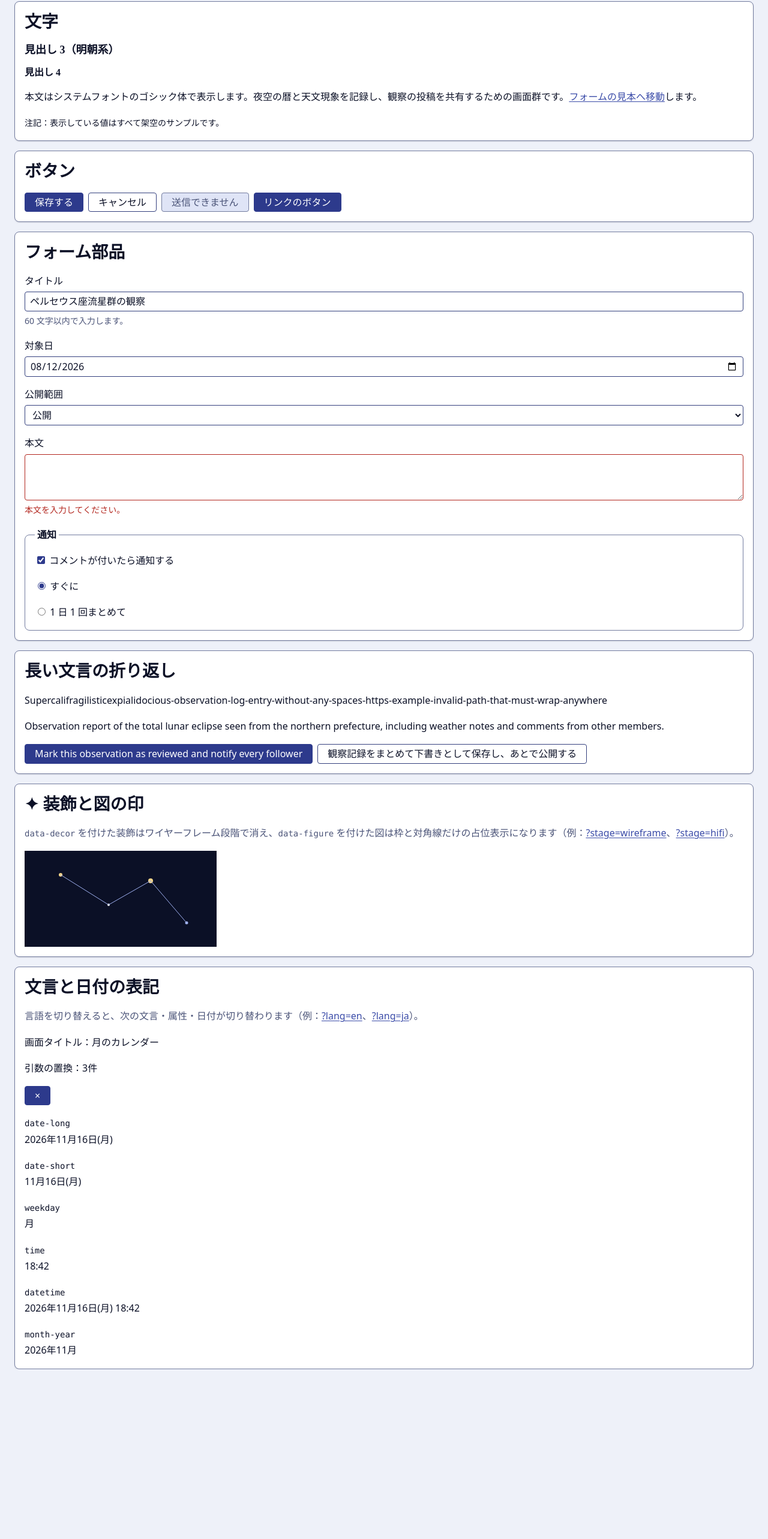
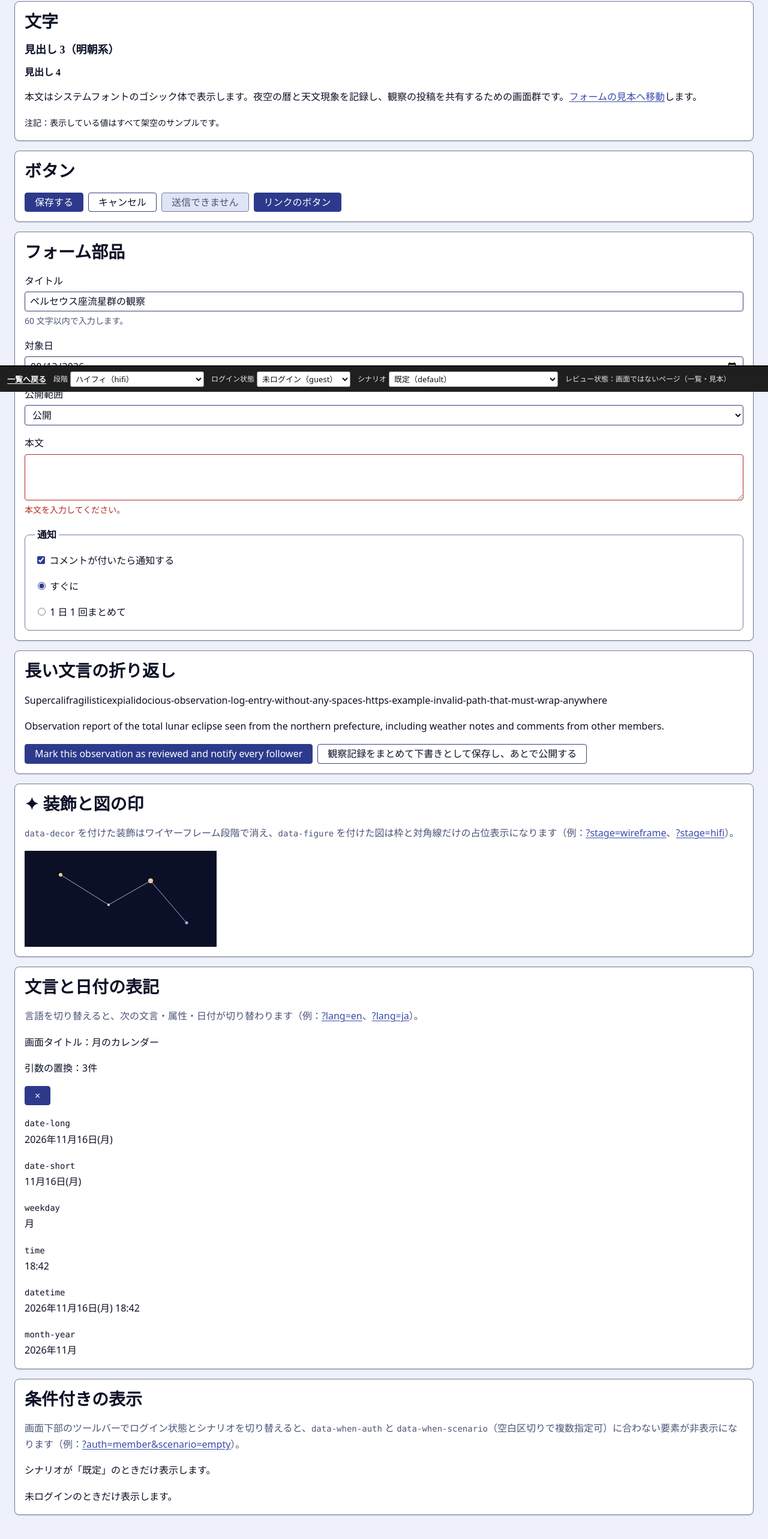
Before and after one commit to t-totsuka/menehune, a website: page mockups/components.html in a window 1280 px wide. Shown: the part 147-2712 px from the top of the page at 60% size. Before the commit the page ends 2429 px from the top, so only its background shows below. Drawn offline with Linux system fonts and the light colour scheme.

Commit message:
feat(ui-mockups): レビューシェルを作る (1.8)
Co-Authored-By: Claude Opus 5.5 <noreply@anthropic.com>

```diff
--- /dev/null
+++ b/mockups/assets/css/review.css
@@ -0,0 +1,153 @@
+/*
+ * Review shell styles (ReviewShell). Review chrome only: the toolbar fixed to the bottom of the
+ * viewport and its banners. Loaded last on every page; product CSS never references this file.
+ *
+ * Rules for this file:
+ *   - Never use product tokens (var(--color-*), var(--space-*), ...). Values here are literals,
+ *     so the review UI stays separate from the product look and does not follow the theme.
+ *   - The toolbar itself is grayscale, so it looks the same on the hifi and wireframe stages.
+ *   - Everything is scoped to .mk-review / .mk-review-spacer, except the [hidden] rule for the
+ *     conditional-display convention below.
+ */
+
+/* Conditional display (data-when-auth / data-when-scenario): `hidden` must win over any
+   product display rule such as .l-cluster { display: flex }. */
+[data-when-auth][hidden],
+[data-when-scenario][hidden] {
+  display: none !important;
+}
+
+/* In-flow spacer whose height the shell keeps equal to the fixed toolbar. */
+.mk-review-spacer {
+  display: block;
+  margin: 0;
+  padding: 0;
+}
+
+.mk-review {
+  position: fixed;
+  inset-inline: 0;
+  bottom: 0;
+  z-index: 2147483000;
+  display: block;
+  margin: 0;
+  padding: 0;
+  box-shadow: none;
+  background-image: none;
+  font-family: system-ui, -apple-system, "Segoe UI", "Hiragino Sans", "Yu Gothic UI", "Meiryo", sans-serif;
+  font-size: 13px;
+  font-weight: 400;
+  line-height: 1.4;
+  letter-spacing: normal;
+  color: #ffffff;
+  text-align: start;
+  overflow-wrap: anywhere;
+}
+
+.mk-review *,
+.mk-review *::before,
+.mk-review *::after {
+  box-sizing: border-box;
+  min-width: 0;
+  box-shadow: none;
+  text-shadow: none;
+}
+
+.mk-review[hidden],
+.mk-review [hidden] {
+  display: none !important;
+}
+
+/* ---- Banners ---- */
+.mk-review .mk-review__banner {
+  margin: 0;
+  padding: 6px 12px;
+  border-top: 2px solid #000000;
+  font-size: 13px;
+  font-weight: 700;
+}
+
+.mk-review .mk-review__banner--provisional {
+  background-color: #fff1b8;
+  color: #3d2f00;
+  border-top-color: #8a6a00;
+}
+
+.mk-review .mk-review__banner--warning {
+  background-color: #ffe0e0;
+  color: #5c0000;
+  border-top-color: #b00020;
+}
+
+/* ---- Toolbar ---- */
+.mk-review .mk-review__bar {
+  display: flex;
+  flex-wrap: wrap;
+  align-items: center;
+  gap: 6px 12px;
+  margin: 0;
+  padding: 8px 12px;
+  background-color: #1f1f1f;
+  color: #ffffff;
+  border-top: 2px solid #000000;
+}
+
+.mk-review .mk-review__back,
+.mk-review .mk-review__back:hover {
+  color: #ffffff;
+  text-decoration: underline;
+  text-decoration-color: #ffffff;
+  font-weight: 700;
+  white-space: nowrap;
+}
+
+.mk-review .mk-review__field {
+  display: flex;
+  flex-wrap: wrap;
+  align-items: center;
+  gap: 4px;
+  max-width: 100%;
+}
+
+.mk-review label {
+  margin: 0;
+  color: #e6e6e6;
+  font-size: 12px;
+  font-weight: 400;
+}
+
+.mk-review select {
+  max-width: 100%;
+  margin: 0;
+  padding: 2px 4px;
+  border: 1px solid #8c8c8c;
+  border-radius: 3px;
+  background-color: #ffffff;
+  color: #111111;
+  font: inherit;
+  line-height: 1.3;
+  accent-color: auto;
+}
+
+.mk-review .mk-review__status {
+  margin: 0;
+  color: #e6e6e6;
+  font-size: 12px;
+}
+
+/* Keyboard focus: literal colors visible on the dark bar (the product focus token is not used). */
+.mk-review :focus-visible {
+  outline: 2px solid #ffffff;
+  outline-offset: 2px;
+}
+
+.mk-review select:focus-visible {
+  outline-color: #ffffff;
+}
+
+@media print {
+  .mk-review,
+  .mk-review-spacer {
+    display: none !important;
+  }
+}
--- /dev/null
+++ b/mockups/assets/js/review-shell.js
@@ -0,0 +1,217 @@
+// ReviewShell: review-only UI kept apart from the product UI (styled only by review.css).
+//
+// - A toolbar fixed to the bottom of the viewport (role="region" + aria-label) with a link back
+//   to index.html (2.3), the stage / auth / scenario switches and the current review status.
+// - Banners: "未確定" on the hifi stage when the screen's wireframe is not approved (1.3), and a
+//   warning for URL parameters that are not allowed (MockState warnings).
+// - Conditional display (3.3, 3.4, 3.5): elements with [data-when-auth] / [data-when-scenario]
+//   (space-separated lists) get `hidden` unless the current auth / scenario is in the list.
+//
+// Every switch goes through MockState.update(). On a catalog page (no data-screen-id) the
+// switches list every AuthState and ScenarioId, matching what MockState accepts there.
+// Review chrome is not product UI, so its copy is fixed Japanese (no dictionary keys).
+//
+// Preconditions: data/screens.js and assets/js/mock-state.js are loaded first; this script is
+// the last one in <body>. mount() runs once on DOMContentLoaded.
+(function () {
+  // The back link is resolved against this script's URL (assets/js/ -> mockups/index.html), so
+  // it works from screens/, the catalog pages at the root and test fixtures alike.
+  const scriptEl = document.currentScript;
+  const scriptSrc = scriptEl instanceof HTMLScriptElement ? scriptEl.src : '';
+
+  /** @returns {string} */
+  const indexHref = () => {
+    try {
+      return new URL('../../index.html', scriptSrc || window.location.href).href;
+    } catch {
+      return 'index.html';
+    }
+  };
+
+  /** @type {readonly StageId[]} */
+  const STAGES = ['wireframe', 'hifi'];
+  /** @type {readonly AuthState[]} */
+  const AUTH_STATES = ['guest', 'member', 'admin'];
+  /** @type {readonly ScenarioId[]} */
+  const SCENARIOS = [
+    'default', 'empty', 'fetch-error', 'validation-error',
+    'private-blocked', 'hidden-own', 'hidden-other',
+    'deleted-comment', 'no-location', 'weather-failed', 'provisional-holiday',
+  ];
+
+  /** @type {Readonly<Record<StageId, string>>} */
+  const STAGE_LABELS = { wireframe: 'ワイヤーフレーム', hifi: 'ハイフィ' };
+  /** @type {Readonly<Record<AuthState, string>>} */
+  const AUTH_LABELS = { guest: '未ログイン', member: '会員', admin: '管理者' };
+  /** @type {Readonly<Record<ScenarioId, string>>} */
+  const SCENARIO_LABELS = {
+    'default': '既定',
+    'empty': '空状態',
+    'fetch-error': '取得失敗',
+    'validation-error': '入力エラー',
+    'private-blocked': '非公開で閲覧不可',
+    'hidden-own': '非表示（本人）',
+    'hidden-other': '非表示（他人）',
+    'deleted-comment': '削除されたコメント',
+    'no-location': '位置情報なし',
+    'weather-failed': '天気の取得失敗',
+    'provisional-holiday': '暫定の祝日',
+  };
+  /** @type {Readonly<Record<ReviewStatus, string>>} */
+  const STATUS_LABELS = {
+    'draft': '下書き',
+    'in-review': 'レビュー中',
+    'changes-requested': '修正依頼',
+    'approved': '承認済み',
+  };
+
+  /** @param {MockStateSnapshot} s @returns {ScreenEntry | undefined} */
+  const entryOf = (s) => {
+    const registry = Array.isArray(window.MockScreens) ? window.MockScreens : [];
+    return s.screenId === undefined ? undefined : registry.find((e) => e.id === s.screenId);
+  };
+
+  /**
+   * @template {keyof HTMLElementTagNameMap} K
+   * @param {K} tag
+   * @param {Record<string, string>} [attrs]
+   * @param {string} [text]
+   * @returns {HTMLElementTagNameMap[K]}
+   */
+  const el = (tag, attrs, text) => {
+    const node = document.createElement(tag);
+    if (attrs) for (const [k, v] of Object.entries(attrs)) node.setAttribute(k, v);
+    if (text !== undefined) node.textContent = text;
+    return node;
+  };
+
+  /**
+   * @param {HTMLSelectElement} select
+   * @param {readonly string[]} values
+   * @param {Readonly<Record<string, string>>} labels
+   * @param {string} current
+   */
+  const fillOptions = (select, values, labels, current) => {
+    const same = select.options.length === values.length
+      && values.every((v, i) => select.options[i]?.value === v);
+    if (!same) {
+      select.replaceChildren(...values.map((v) => el('option', { value: v }, `${labels[v] ?? v}（${v}）`)));
+    }
+    select.value = current;
+  };
+
+  /** @param {Element} node @param {string} attr @param {string} value */
+  const matches = (node, attr, value) => {
+    const raw = node.getAttribute(attr);
+    if (raw === null) return true;
+    return raw.split(/\s+/).filter((t) => t !== '').includes(value);
+  };
+
+  /**
+   * @typedef {object} ShellParts
+   * @property {HTMLElement} root
+   * @property {HTMLElement} provisional
+   * @property {HTMLElement} warnings
+   * @property {HTMLSelectElement} stage
+   * @property {HTMLSelectElement} auth
+   * @property {HTMLSelectElement} scenario
+   * @property {HTMLElement} status
+   */
+  /** @type {ShellParts | null} */
+  let parts = null;
+
+  /** @param {string} labelText @param {'stage' | 'auth' | 'scenario'} field */
+  const switcher = (labelText, field) => {
+    const id = `mk-review-${field}`;
+    const wrap = el('div', { class: 'mk-review__field' });
+    const label = el('label', { for: id }, labelText);
+    const select = el('select', { id, 'data-review-control': field });
+    select.addEventListener('change', () => {
+      window.MockState.update({ [field]: select.value });
+    });
+    wrap.append(label, select);
+    return { wrap, select };
+  };
+
+  /** @returns {ShellParts} */
+  const build = () => {
+    const root = el('div', { class: 'mk-review', 'data-review-shell': '', role: 'region', 'aria-label': 'レビュー用ツールバー', lang: 'ja' });
+
+    const provisional = el('div', { class: 'mk-review__banner mk-review__banner--provisional', 'data-review-banner': 'provisional', role: 'status' });
+    provisional.hidden = true;
+    const warnings = el('div', { class: 'mk-review__banner mk-review__banner--warning', 'data-review-banner': 'warnings', role: 'alert' });
+    warnings.hidden = true;
+
+    const bar = el('div', { class: 'mk-review__bar' });
+    const back = el('a', { class: 'mk-review__back', href: indexHref() }, '一覧へ戻る');
+    const stage = switcher('段階', 'stage');
+    const auth = switcher('ログイン状態', 'auth');
+    const scenario = switcher('シナリオ', 'scenario');
+    const status = el('p', { class: 'mk-review__status', 'data-review-status': '' });
+    bar.append(back, stage.wrap, auth.wrap, scenario.wrap, status);
+    root.append(provisional, warnings, bar);
+
+    // In-flow spacer as tall as the fixed shell, so the shell never covers the end of the page.
+    const spacer = el('div', { class: 'mk-review-spacer', 'aria-hidden': 'true' });
+    document.body.append(spacer, root);
+    const syncSpacer = () => { spacer.style.height = `${root.offsetHeight}px`; };
+    if (typeof ResizeObserver === 'function') new ResizeObserver(syncSpacer).observe(root);
+    syncSpacer();
+
+    return { root, provisional, warnings, stage: stage.select, auth: auth.select, scenario: scenario.select, status };
+  };
+
+  /** @param {MockStateSnapshot} s */
+  const render = (s) => {
+    if (!parts) return;
+    const entry = entryOf(s);
+    fillOptions(parts.stage, STAGES, STAGE_LABELS, s.stage);
+    fillOptions(parts.auth, entry ? entry.authStates : AUTH_STATES, AUTH_LABELS, s.auth);
+    fillOptions(parts.scenario, entry ? entry.scenarios : SCENARIOS, SCENARIO_LABELS, s.scenario);
+
+    parts.status.textContent = entry
+      ? `レビュー状態：ワイヤーフレーム ${STATUS_LABELS[entry.review.wireframe.status]} ／ ハイフィ ${STATUS_LABELS[entry.review.hifi.status]}`
+      : 'レビュー状態：画面ではないページ（一覧・見本）';
+
+    const provisional = s.stage === 'hifi' && entry !== undefined && entry.review.wireframe.status !== 'approved';
+    parts.provisional.hidden = !provisional;
+    parts.provisional.textContent = provisional
+      ? '未確定：ワイヤーフレームが未承認のため、このハイフィは確定版ではありません。'
+      : '';
+
+    const list = window.MockState.warnings();
+    parts.warnings.hidden = list.length === 0;
+    parts.warnings.textContent = list.length === 0
+      ? ''
+      : `許可されていないパラメータを既定値に置き換えました：${list.map((w) => `${w.param}=${w.value}`).join('、')}`;
+  };
+
+  /** @type {ReviewShellService} */
+  const service = {
+    mount() {
+      if (parts || !document.body) return;
+      parts = build();
+      document.addEventListener('mock:change', (e) => {
+        render(e.detail);
+        service.applyConditions(e.detail);
+      });
+      const s = window.MockState.get();
+      render(s);
+      service.applyConditions(s);
+    },
+    applyConditions(snapshot) {
+      for (const node of document.querySelectorAll('[data-when-auth], [data-when-scenario]')) {
+        if (!(node instanceof HTMLElement)) continue;
+        node.hidden = !(matches(node, 'data-when-auth', snapshot.auth)
+          && matches(node, 'data-when-scenario', snapshot.scenario));
+      }
+    },
+  };
+  window.MockReviewShell = service;
+
+  if (document.readyState === 'loading') {
+    document.addEventListener('DOMContentLoaded', () => service.mount(), { once: true });
+  } else {
+    service.mount();
+  }
+})();
--- a/mockups/components.html
+++ b/mockups/components.html
@@ -9,6 +9,8 @@
   <link rel="stylesheet" href="assets/css/base.css">
   <!-- components.css goes here, between base.css and wireframe.css (wireframe.css is always last). -->
   <link rel="stylesheet" href="assets/css/wireframe.css">
+  <!-- Review chrome only; always the last stylesheet and never referenced by product CSS. -->
+  <link rel="stylesheet" href="assets/css/review.css">
 </head>
 <body>
   <main class="l-container l-stack">
@@ -108,11 +110,22 @@
         <div><dt><code>month-year</code></dt><dd><time id="i18n-month-year" datetime="2026-11" data-i18n-date="2026-11-16" data-date-style="month-year">2026年11月</time></dd></div>
       </dl>
     </section>
+
+    <section class="l-surface l-stack" aria-labelledby="sec-conditions">
+      <h2 id="sec-conditions">条件付きの表示</h2>
+      <p class="text-muted">画面下部のツールバーでログイン状態とシナリオを切り替えると、<code>data-when-auth</code> と <code>data-when-scenario</code>（空白区切りで複数指定可）に合わない要素が非表示になります（例：<a href="?auth=member&amp;scenario=empty">?auth=member&amp;scenario=empty</a>）。</p>
+      <p id="cond-default" data-when-scenario="default">シナリオが「既定」のときだけ表示します。</p>
+      <p id="cond-empty" data-when-scenario="empty fetch-error">シナリオが「空状態」か「取得失敗」のときだけ表示します。</p>
+      <p id="cond-guest" data-when-auth="guest">未ログインのときだけ表示します。</p>
+      <p id="cond-member" data-when-auth="member admin">ログインしているとき（会員・管理者）だけ表示します。</p>
+      <p id="cond-both" data-when-auth="member" data-when-scenario="empty">会員で、かつシナリオが「空状態」のときだけ表示します。</p>
+    </section>
   </main>
   <script src="data/screens.js"></script>
   <script src="assets/js/mock-state.js"></script>
   <script src="assets/i18n/messages.ja.js"></script>
   <script src="assets/i18n/messages.en.js"></script>
   <script src="assets/js/i18n.js"></script>
+  <script src="assets/js/review-shell.js"></script>
 </body>
 </html>
```
Also changed, not shown: mockups/tests/fixtures/screen-fixture.html (+2 -0 lines), mockups/tests/review-shell.spec.mjs (added, +185 -0 lines), .kiro/specs/ui-mockups/tasks.md.
